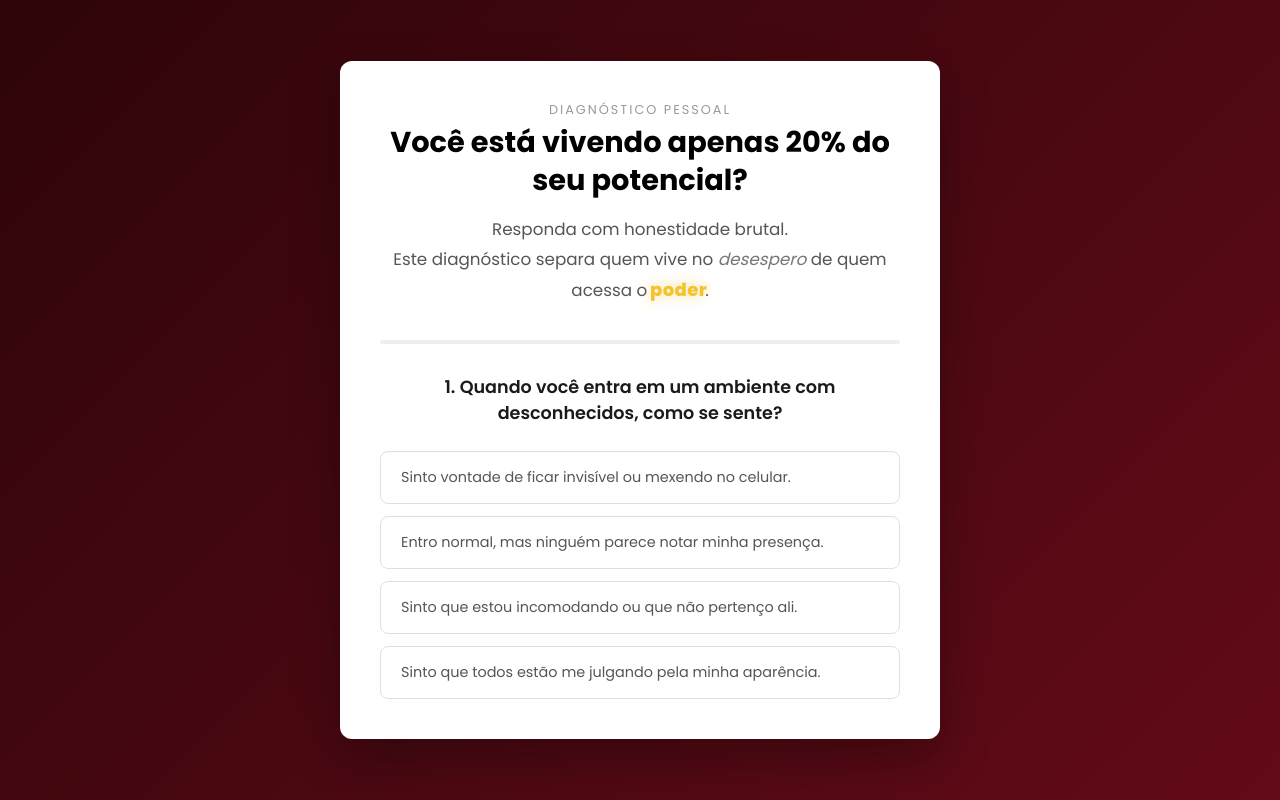
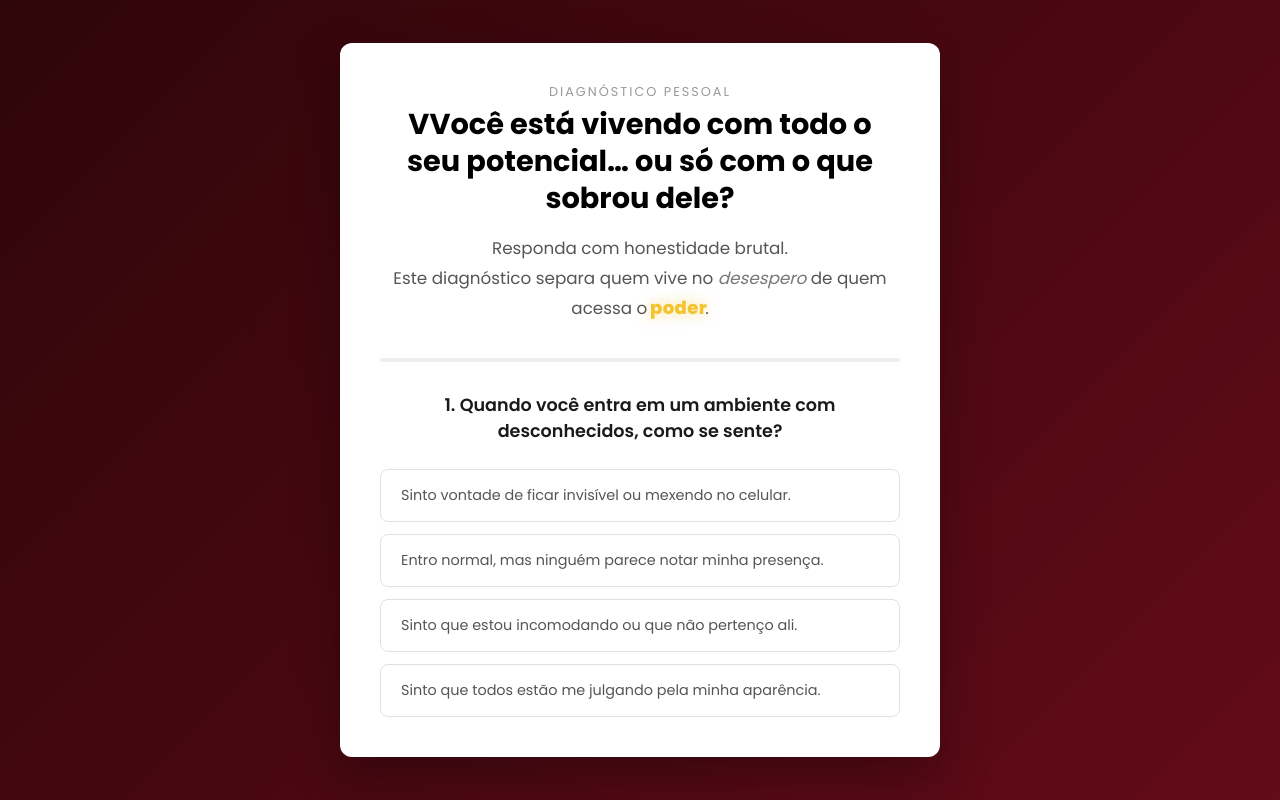
Before and after one commit to anakarolinaiclube-ux/quizor, a plain HTML site: page index.html in a window 1280 px wide. Drawn offline with Linux system fonts and the light colour scheme; a web font is replaced by a local one.

Commit message:
Update index.html

```diff
--- a/index.html
+++ b/index.html
@@ -278,7 +278,7 @@
         <!-- HEADER DO QUIZ -->
         <div id="quiz-header">
             <div style="font-size: 0.8rem; color: #999; letter-spacing: 2px; margin-bottom: 5px;">DIAGNÓSTICO PESSOAL</div>
-            <h1>Você está vivendo apenas 20% do seu potencial?</h1>
+            <h1>VVocê está vivendo com todo o seu potencial… ou só com o que sobrou dele?</h1>
 
             <p class="intro">
                 Responda com honestidade brutal.<br>
```
